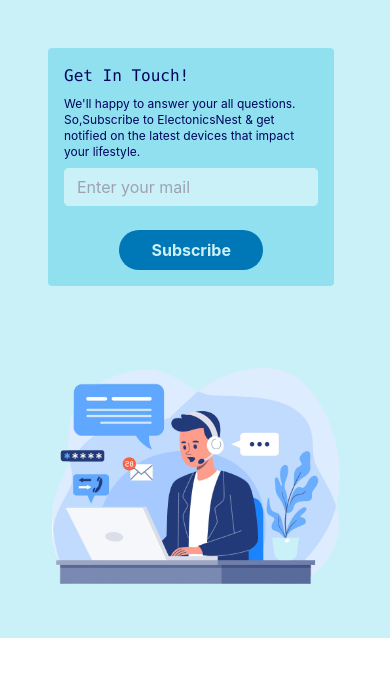
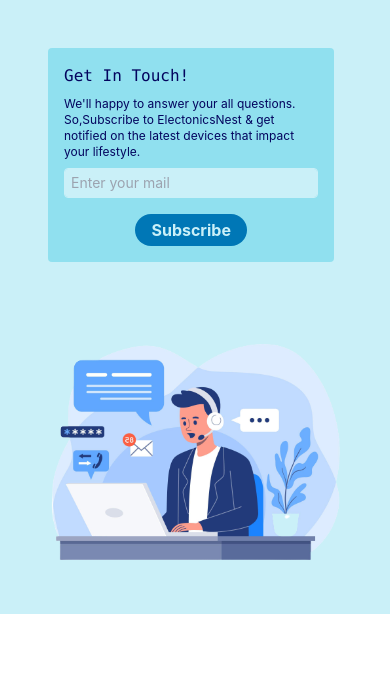
Before and after one commit to akshatlambhate/E-commerce, a React (Create React App) app: page / in a window 390 px wide. Shown: the top 676 px of the page. Built offline with nearby package versions, Linux system fonts and the light colour scheme.

Commit message:
aj-106, btn updated

```diff
--- a/src/components/GetInTouch.jsx
+++ b/src/components/GetInTouch.jsx
@@ -12,6 +12,7 @@
       xs:w-full ">
         <h1 class="lg:text-5xl lg:bold font-mono text-darkBlue
         lg:md-4
+        md:bold
         md:mb-2
         xs:mb-2
         xs:text-base	xs:bold">Get In Touch!</h1>
@@ -24,7 +25,7 @@
         </p>
       </div>
       <div class="lg:flex lg:flex-row lg:gap-12 w-full items-center
-      xs:flex xs:flex-col xs:gap-6">
+      xs:flex xs:flex-col xs:gap-4">
       <input type="text"
       placeholder='Enter your mail'
       class="w-2/3
@@ -32,6 +33,9 @@
       py-1.5
       text-base
       font-normal
+      xs:px-1.5
+      xs:py-1
+      xs:text-sm
       text-darkBlue
       bg-lightSkyBlue bg-clip-padding
       border
@@ -41,7 +45,8 @@
       focus:text-darkBlue focus:bg-white focus:border-AirBlue	focus:outline-none
       xs:w-full
       "/>
-      <button class="bg-blueShade	 hover:text-blueShade hover:bg-lightSkyBlue	 text-lightSkyBlue font-bold py-2 px-8 rounded-full">Subscribe</button>
+      <button class="bg-blueShade	 hover:text-blueShade hover:bg-lightSkyBlue	 text-lightSkyBlue font-bold lg:py-2 lg:px-8 rounded-full
+      xs:py-1 xs:px-4">Subscribe</button>
       </div>
     </div>
     <div className='md:items-center md:p-6 lg:p-4'>
```
